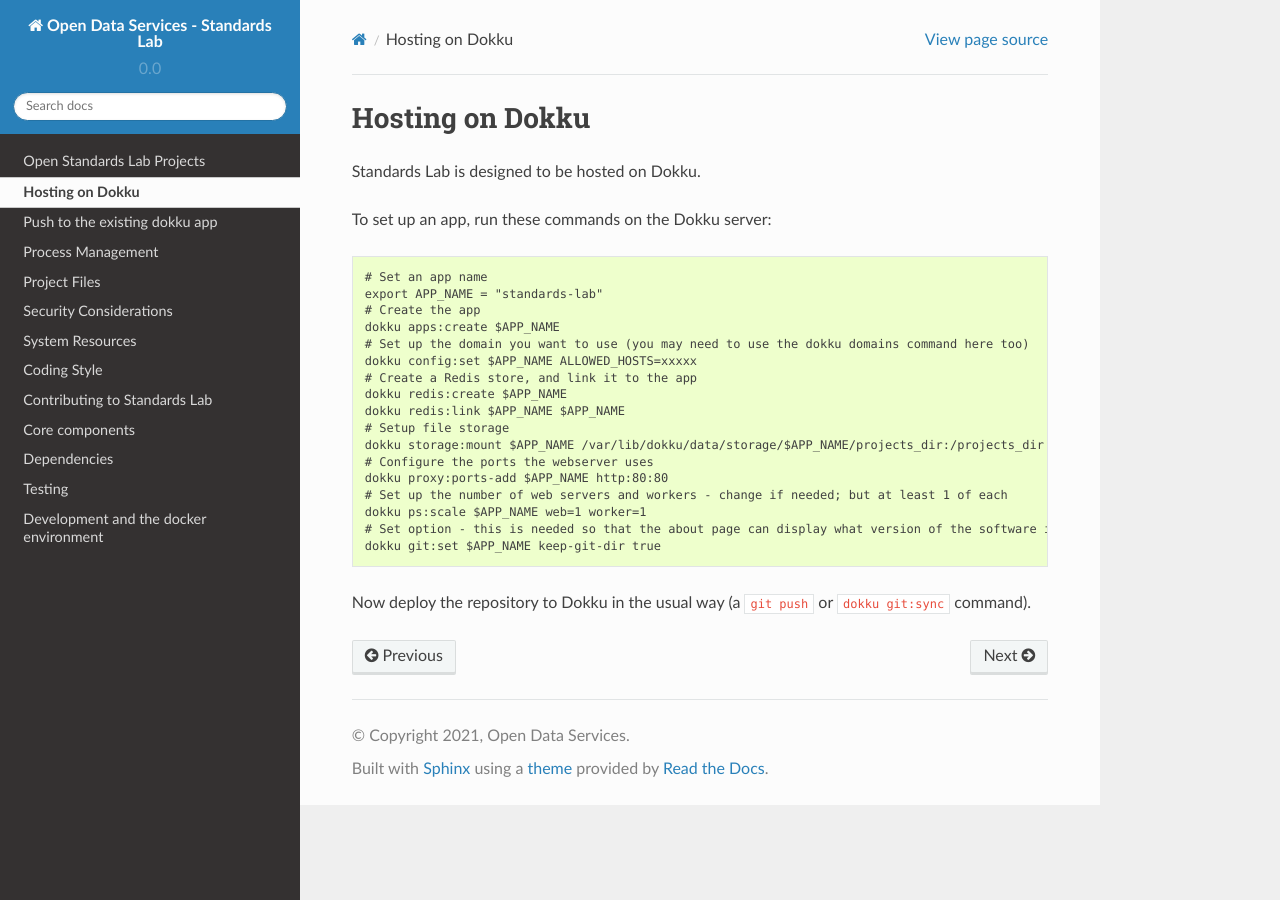
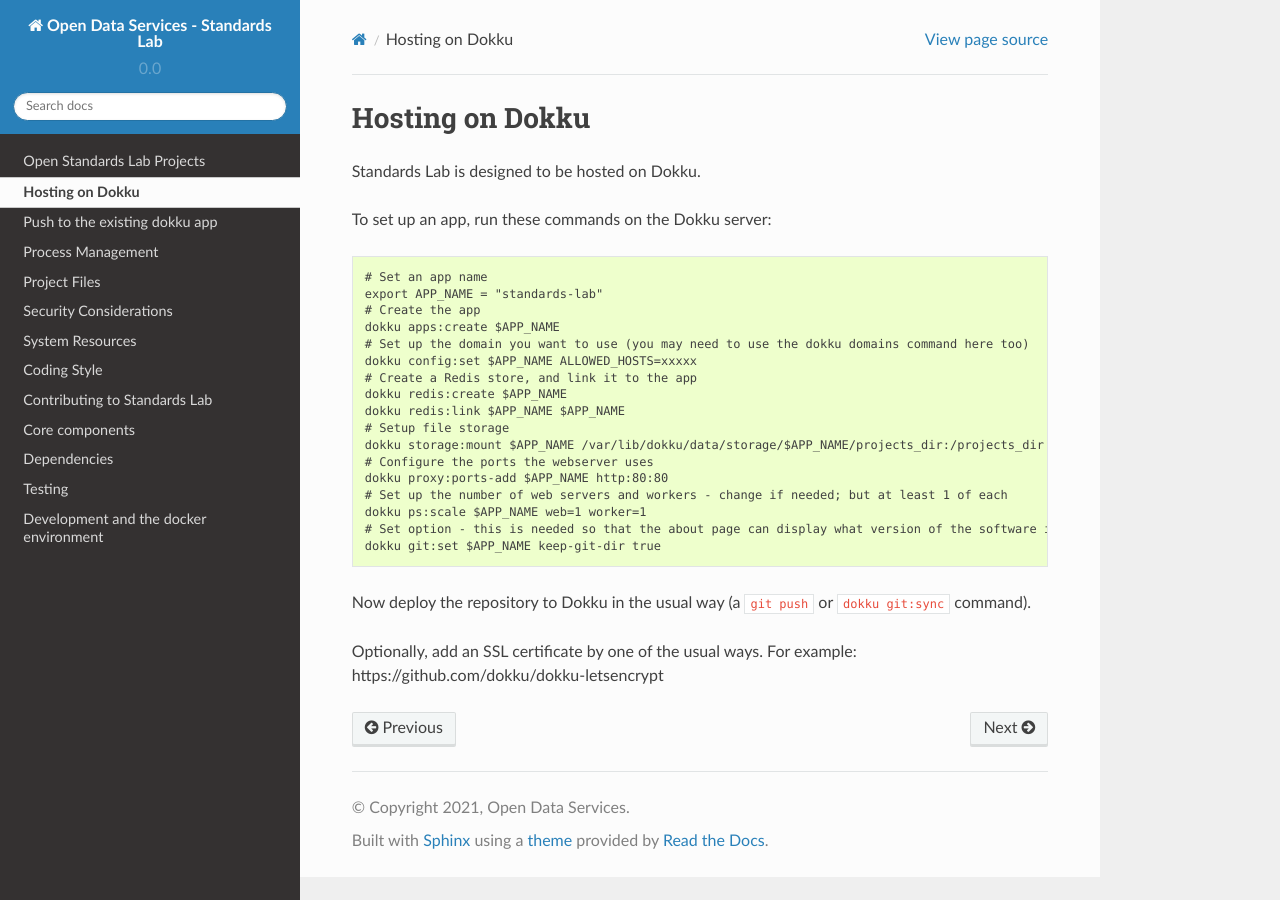
Before and after one commit to OpenDataServices/standards-lab, a Sphinx documentation site: the page built from docs/admin/dokku.md, in a window 1280 px wide. Built offline with Sphinx 7.4.7 and the Read the Docs theme 2.0.0, drawn with Linux system fonts in a browser that asks for light colours; pages that are not in the unit, such as notebooks, are missing from menus.

Commit message:
docs: Add SSL to Dokku hosting
https://github.com/OpenDataServices/standards-lab/issues/161

```diff
--- a/docs/admin/dokku.md
+++ b/docs/admin/dokku.md
@@ -23,3 +23,5 @@ To set up an app, run these commands on the Dokku server:
     dokku git:set $APP_NAME keep-git-dir true
 
 Now deploy the repository to Dokku in the usual way (a `git push` or `dokku git:sync` command).
+
+Optionally, add an SSL certificate by one of the usual ways. For example: https://github.com/dokku/dokku-letsencrypt
```
